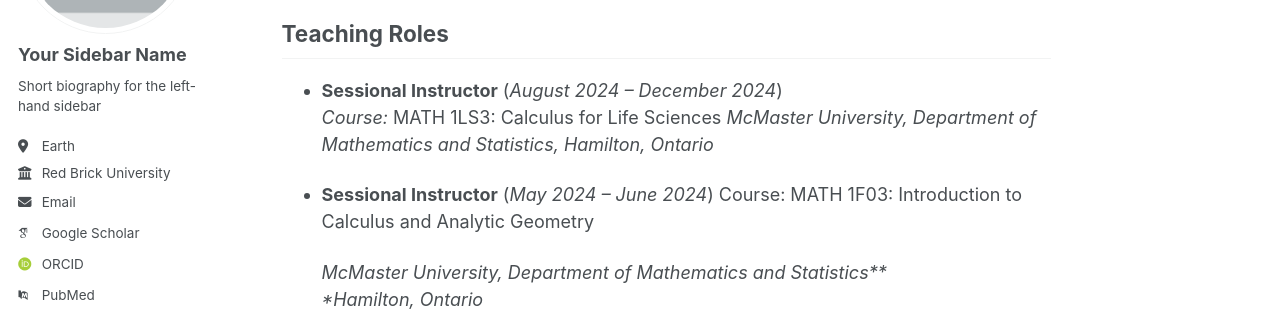
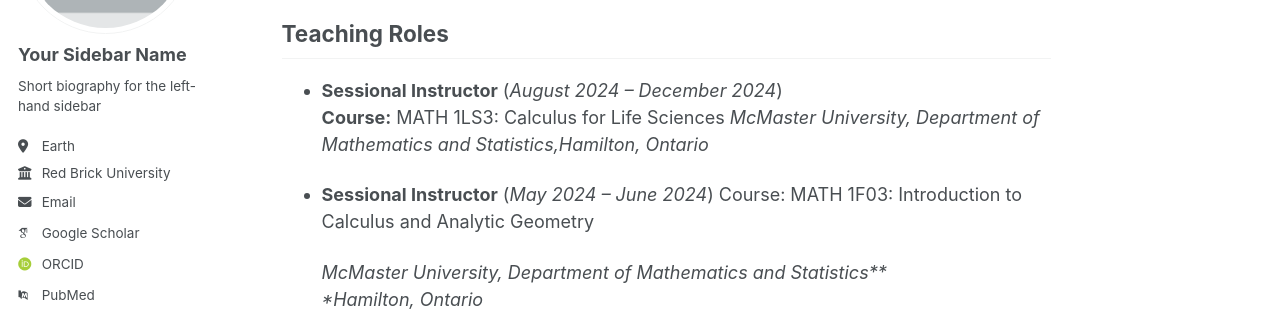
Before and after one commit to magronah/magronah.github.io, a Jekyll site: the page built from _teaching/2025-spring-teaching-2.md, in a window 1280 px wide and 900 px high. Shown: the part 240-551 px from the top of the window. Built offline with Jekyll 4.4.1, drawn with Linux system fonts in a browser that asks for light colours; some web fonts are replaced.

```diff
--- a/_teaching/2025-spring-teaching-2.md
+++ b/_teaching/2025-spring-teaching-2.md
@@ -13,8 +13,8 @@ location: "Hamilton Ontario, Canada"
 ## Teaching Roles
 
 * **Sessional Instructor** (*August 2024 – December 2024*)
-  *Course:* MATH 1LS3: Calculus for Life Sciences
-  *McMaster University, Department of Mathematics and Statistics, Hamilton,   Ontario*
+  **Course:** MATH 1LS3: Calculus for Life Sciences
+    *McMaster University, Department of Mathematics and Statistics,Hamilton,   Ontario*
 
 
 * **Sessional Instructor** (*May 2024 – June 2024*)
```
